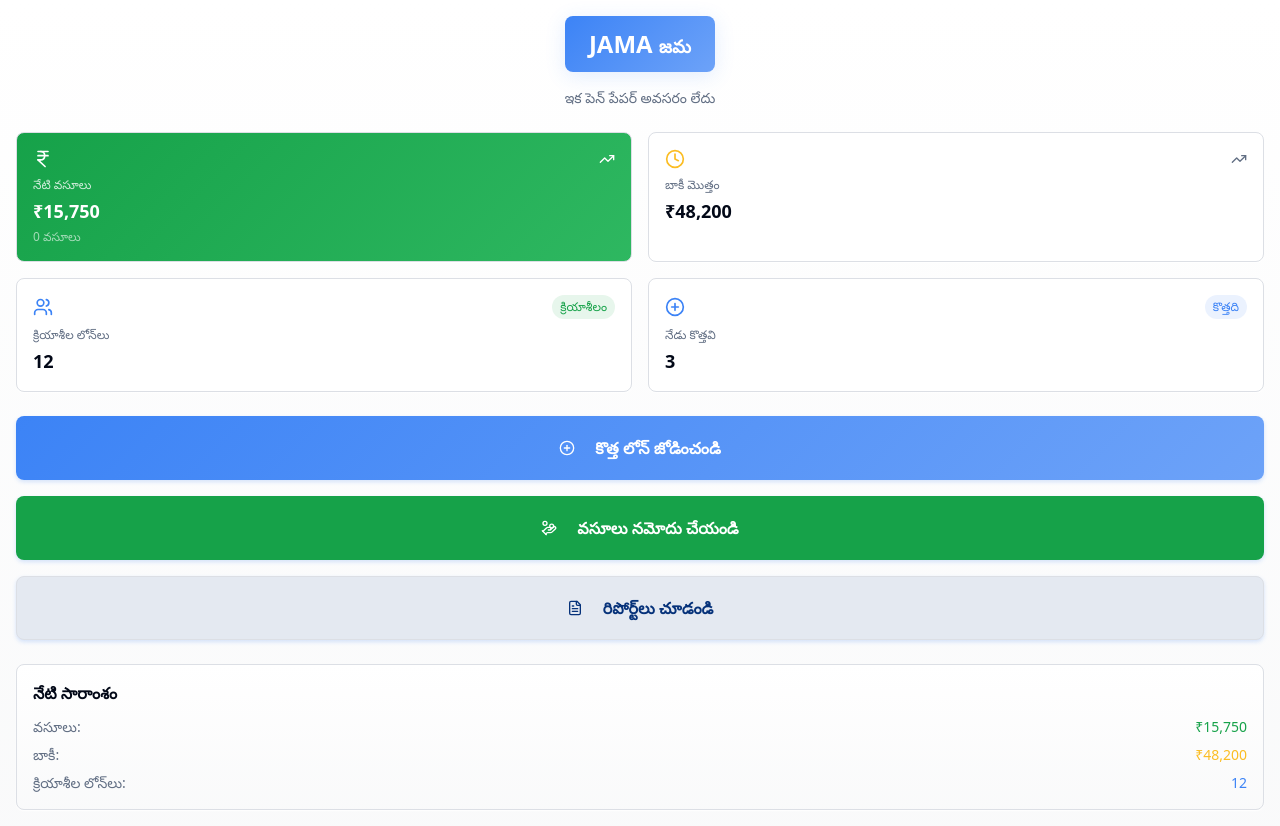
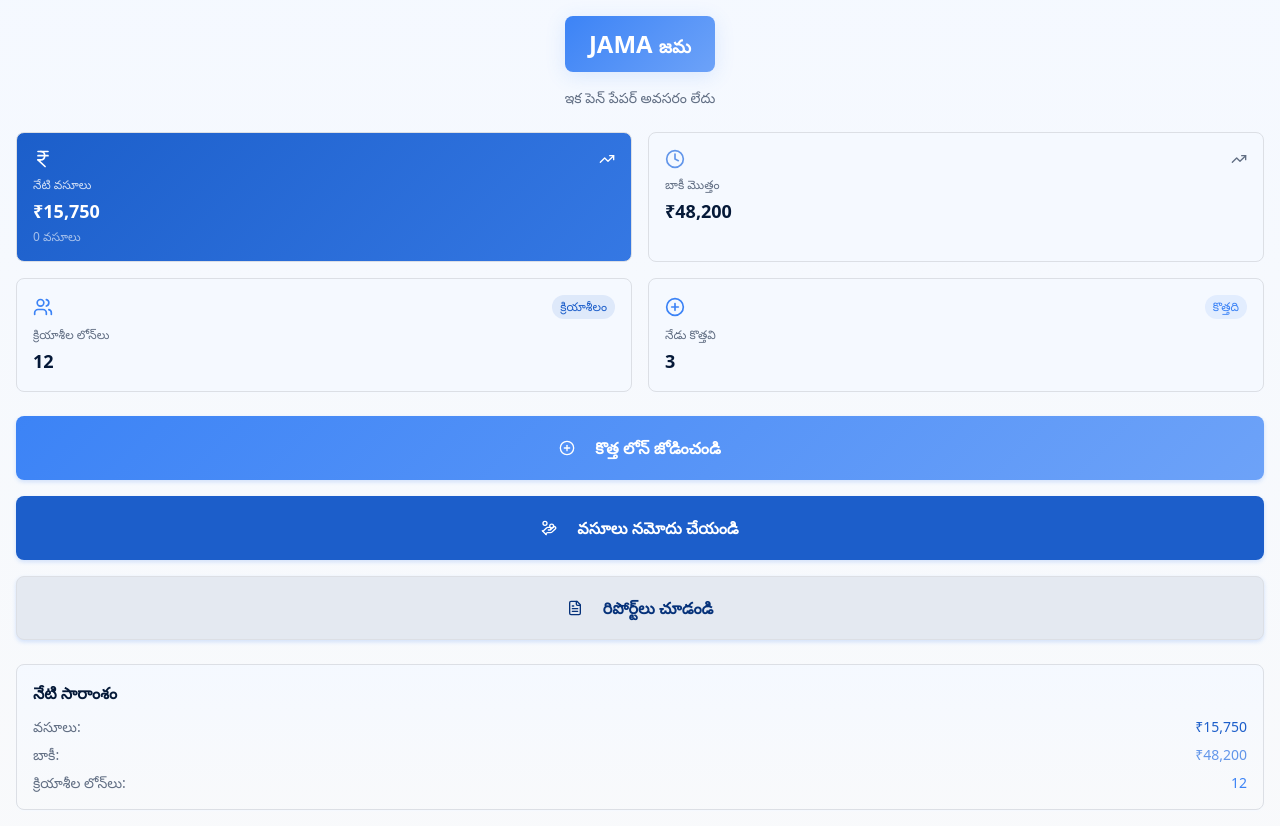
Before and after one commit to mallidiadireddy9999-crypto/jama-daily-collections, a React (Vite) app: page / in a window 1280 px wide. Built offline with nearby package versions, Linux system fonts and the light colour scheme.

Commit message:
Change theme to blue
Updated the app's theme to blue by modifying CSS variables.

```diff
--- a/src/index.css
+++ b/src/index.css
@@ -8,14 +8,14 @@ All colors MUST be HSL.
 
 @layer base {
   :root {
-    --background: 0 0% 100%;
-    --foreground: 222.2 84% 4.9%;
+    --background: 217 100% 99%;
+    --foreground: 217 84% 12%;
 
-    --card: 0 0% 100%;
-    --card-foreground: 222.2 84% 4.9%;
+    --card: 217 100% 98%;
+    --card-foreground: 217 84% 12%;
 
-    --popover: 0 0% 100%;
-    --popover-foreground: 222.2 84% 4.9%;
+    --popover: 217 100% 98%;
+    --popover-foreground: 217 84% 12%;
 
     /* Financial blue theme */
     --primary: 217 91% 60%;
@@ -32,11 +32,11 @@ All colors MUST be HSL.
     --accent: 217 30% 92%;
     --accent-foreground: 217 91% 25%;
 
-    --success: 142 76% 36%;
+    --success: 217 76% 45%;
     --success-foreground: 0 0% 100%;
 
-    --warning: 43 96% 56%;
-    --warning-foreground: 0 0% 0%;
+    --warning: 217 76% 65%;
+    --warning-foreground: 217 84% 12%;
 
     --destructive: 0 84.2% 60.2%;
     --destructive-foreground: 0 0% 100%;
@@ -47,8 +47,8 @@ All colors MUST be HSL.
 
     /* Money gradients */
     --gradient-money: linear-gradient(135deg, hsl(var(--primary)), hsl(var(--primary-light)));
-    --gradient-success: linear-gradient(135deg, hsl(var(--success)), hsl(142 60% 45%));
-    --gradient-card: linear-gradient(180deg, hsl(var(--card)), hsl(217 10% 98%));
+    --gradient-success: linear-gradient(135deg, hsl(217 76% 45%), hsl(217 76% 55%));
+    --gradient-card: linear-gradient(180deg, hsl(var(--card)), hsl(217 30% 98%));
 
     /* Shadows */
     --shadow-money: 0 4px 20px hsl(var(--primary) / 0.15);
@@ -57,59 +57,52 @@ All colors MUST be HSL.
 
     --radius: 0.5rem;
 
-    --sidebar-background: 0 0% 98%;
-
-    --sidebar-foreground: 240 5.3% 26.1%;
-
-    --sidebar-primary: 240 5.9% 10%;
-
-    --sidebar-primary-foreground: 0 0% 98%;
-
-    --sidebar-accent: 240 4.8% 95.9%;
-
-    --sidebar-accent-foreground: 240 5.9% 10%;
-
-    --sidebar-border: 220 13% 91%;
-
-    --sidebar-ring: 217.2 91.2% 59.8%;
+    --sidebar-background: 217 100% 98%;
+    --sidebar-foreground: 217 84% 12%;
+    --sidebar-primary: 217 91% 60%;
+    --sidebar-primary-foreground: 0 0% 100%;
+    --sidebar-accent: 217 30% 95%;
+    --sidebar-accent-foreground: 217 91% 25%;
+    --sidebar-border: 217 15% 88%;
+    --sidebar-ring: 217 91% 60%;
   }
 
   .dark {
-    --background: 222.2 84% 4.9%;
-    --foreground: 210 40% 98%;
+    --background: 217 84% 8%;
+    --foreground: 217 30% 95%;
 
-    --card: 222.2 84% 4.9%;
-    --card-foreground: 210 40% 98%;
+    --card: 217 84% 8%;
+    --card-foreground: 217 30% 95%;
 
-    --popover: 222.2 84% 4.9%;
-    --popover-foreground: 210 40% 98%;
+    --popover: 217 84% 8%;
+    --popover-foreground: 217 30% 95%;
 
-    --primary: 210 40% 98%;
-    --primary-foreground: 222.2 47.4% 11.2%;
+    --primary: 217 91% 65%;
+    --primary-foreground: 217 84% 8%;
 
-    --secondary: 217.2 32.6% 17.5%;
-    --secondary-foreground: 210 40% 98%;
+    --secondary: 217 32% 18%;
+    --secondary-foreground: 217 30% 95%;
 
-    --muted: 217.2 32.6% 17.5%;
-    --muted-foreground: 215 20.2% 65.1%;
+    --muted: 217 32% 18%;
+    --muted-foreground: 217 20% 65%;
 
-    --accent: 217.2 32.6% 17.5%;
-    --accent-foreground: 210 40% 98%;
+    --accent: 217 32% 20%;
+    --accent-foreground: 217 30% 95%;
 
     --destructive: 0 62.8% 30.6%;
-    --destructive-foreground: 210 40% 98%;
+    --destructive-foreground: 217 30% 95%;
 
-    --border: 217.2 32.6% 17.5%;
-    --input: 217.2 32.6% 17.5%;
-    --ring: 212.7 26.8% 83.9%;
-    --sidebar-background: 240 5.9% 10%;
-    --sidebar-foreground: 240 4.8% 95.9%;
-    --sidebar-primary: 224.3 76.3% 48%;
+    --border: 217 32% 18%;
+    --input: 217 32% 18%;
+    --ring: 217 91% 65%;
+    --sidebar-background: 217 84% 8%;
+    --sidebar-foreground: 217 30% 95%;
+    --sidebar-primary: 217 91% 60%;
     --sidebar-primary-foreground: 0 0% 100%;
-    --sidebar-accent: 240 3.7% 15.9%;
-    --sidebar-accent-foreground: 240 4.8% 95.9%;
-    --sidebar-border: 240 3.7% 15.9%;
-    --sidebar-ring: 217.2 91.2% 59.8%;
+    --sidebar-accent: 217 32% 20%;
+    --sidebar-accent-foreground: 217 30% 95%;
+    --sidebar-border: 217 32% 18%;
+    --sidebar-ring: 217 91% 65%;
   }
 }
 
```
